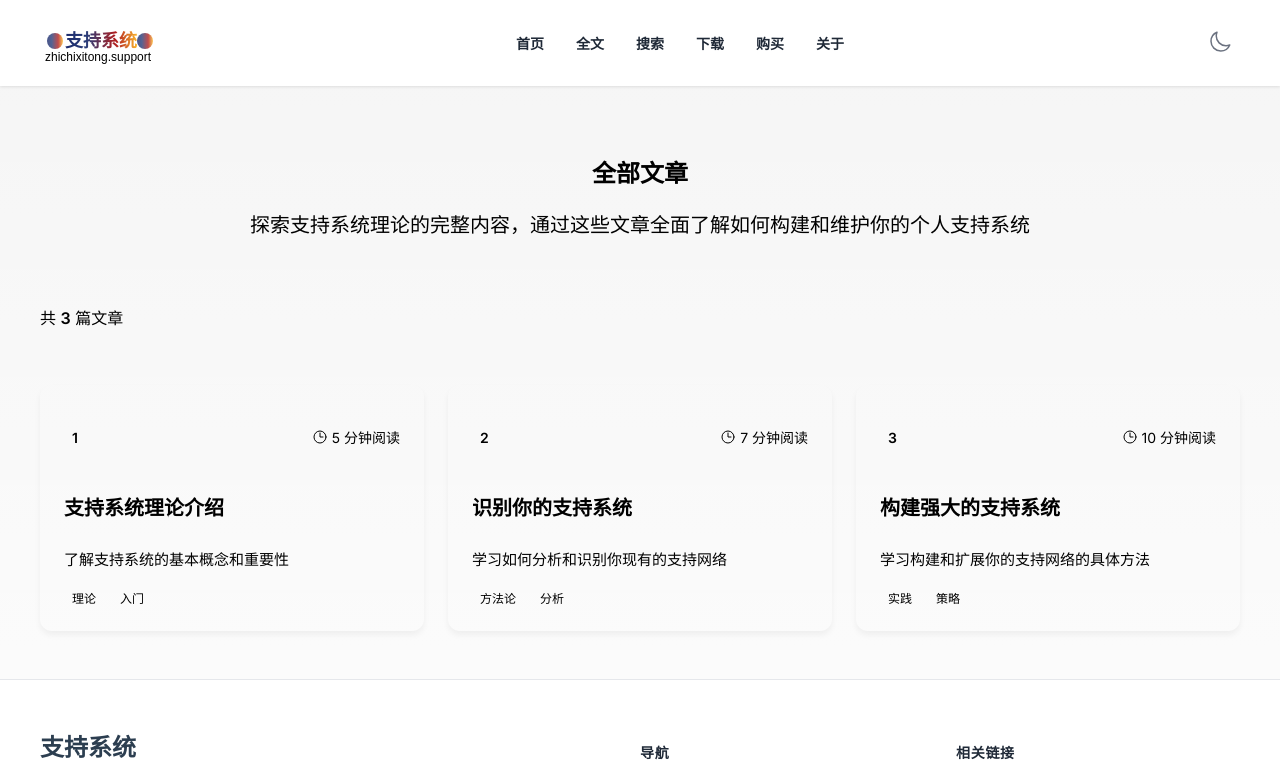
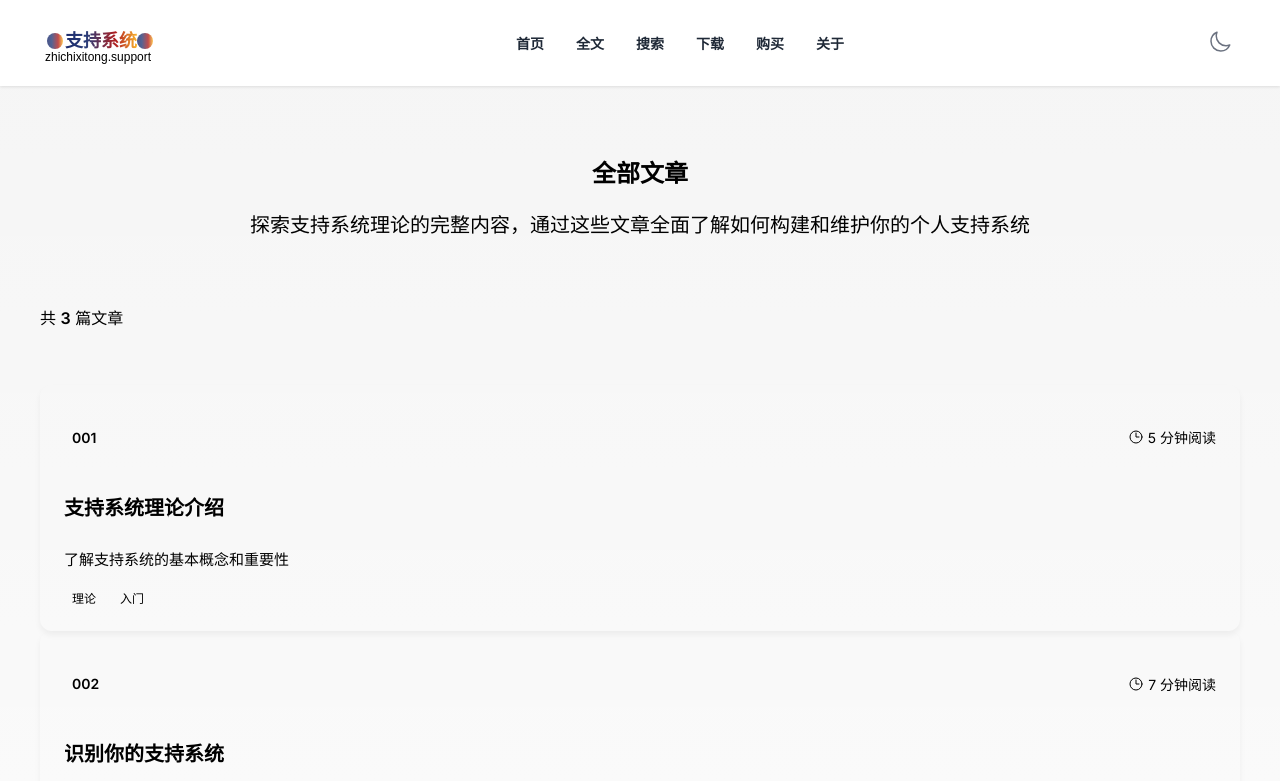
Before and after one commit to BuGuanBuLiDeYuan/zhichixitong-web, a Next.js app: page /chapters in a window 1280 px wide. Shown: the top 781 px of the page. Built offline with nearby package versions, Linux system fonts and the light colour scheme.

Commit message:
优化章节页面：使用ChapterCard组件并按ID排序

```diff
--- a/app/chapters/page.tsx
+++ b/app/chapters/page.tsx
@@ -3,6 +3,7 @@
 import { getAllChapters, type Chapter } from '@/lib/chapters';
 import Link from 'next/link';
 import { useEffect, useState } from 'react';
+import ChapterCard from '@/components/ui/ChapterCard';
 
 export default function ChaptersPage() {
     // 使用客户端状态
@@ -13,7 +14,13 @@ export default function ChaptersPage() {
     useEffect(() => {
         try {
             const allChapters = getAllChapters();
-            setChapters(allChapters);
+            // 按照章节ID数字大小排序
+            const sortedChapters = [...allChapters].sort((a, b) => {
+                const numA = parseInt(a.id);
+                const numB = parseInt(b.id);
+                return numA - numB;
+            });
+            setChapters(sortedChapters);
         } catch (error) {
             console.error('Error loading chapters:', error);
         } finally {
@@ -54,52 +61,16 @@ export default function ChaptersPage() {
                         <p className="chapters-count">共 <span>{chapters.length}</span> 篇文章</p>
                     </div>
 
-                    <div className="chapters-grid-full">
+                    <div className="chapters-grid">
                         {chapters.map((chapter) => (
-                            <div key={chapter.id} className="chapter-card">
-                                <div className="chapter-card-content">
-                                    <div className="chapter-meta">
-                                        <span className="chapter-id">{chapter.id}</span>
-                                        <span className="read-time">
-                                            <svg
-                                                xmlns="http://www.w3.org/2000/svg"
-                                                fill="none"
-                                                viewBox="0 0 24 24"
-                                                strokeWidth="1.5"
-                                                stroke="currentColor"
-                                                className="icon-small"
-                                            >
-                                                <path
-                                                    strokeLinecap="round"
-                                                    strokeLinejoin="round"
-                                                    d="M12 6v6h4.5m4.5 0a9 9 0 1 1-18 0 9 9 0 0 1 18 0Z"
-                                                />
-                                            </svg>
-                                            <span>{chapter.readTime} 分钟阅读</span>
-                                        </span>
-                                    </div>
-
-                                    <Link href={`/chapter/${chapter.id}`} className="chapter-title-link">
-                                        <h3 className="chapter-title">{chapter.title}</h3>
-                                    </Link>
-
-                                    <p className="chapter-excerpt">{chapter.excerpt.length > 150
-                                        ? `${chapter.excerpt.substring(0, 150)}...`
-                                        : chapter.excerpt}
-                                    </p>
-
-                                    <div className="chapter-tags">
-                                        {chapter.tags.slice(0, 4).map((tag) => (
-                                            <Link key={tag} href={`/tag/${encodeURIComponent(tag)}`}>
-                                                <span className="tag">{tag}</span>
-                                            </Link>
-                                        ))}
-                                        {chapter.tags.length > 4 && (
-                                            <span className="tag-more">+{chapter.tags.length - 4}</span>
-                                        )}
-                                    </div>
-                                </div>
-                            </div>
+                            <ChapterCard
+                                key={chapter.id}
+                                id={chapter.id}
+                                title={chapter.title}
+                                excerpt={chapter.excerpt}
+                                readTime={chapter.readTime}
+                                tags={chapter.tags}
+                            />
                         ))}
                     </div>
                 </div>
```
